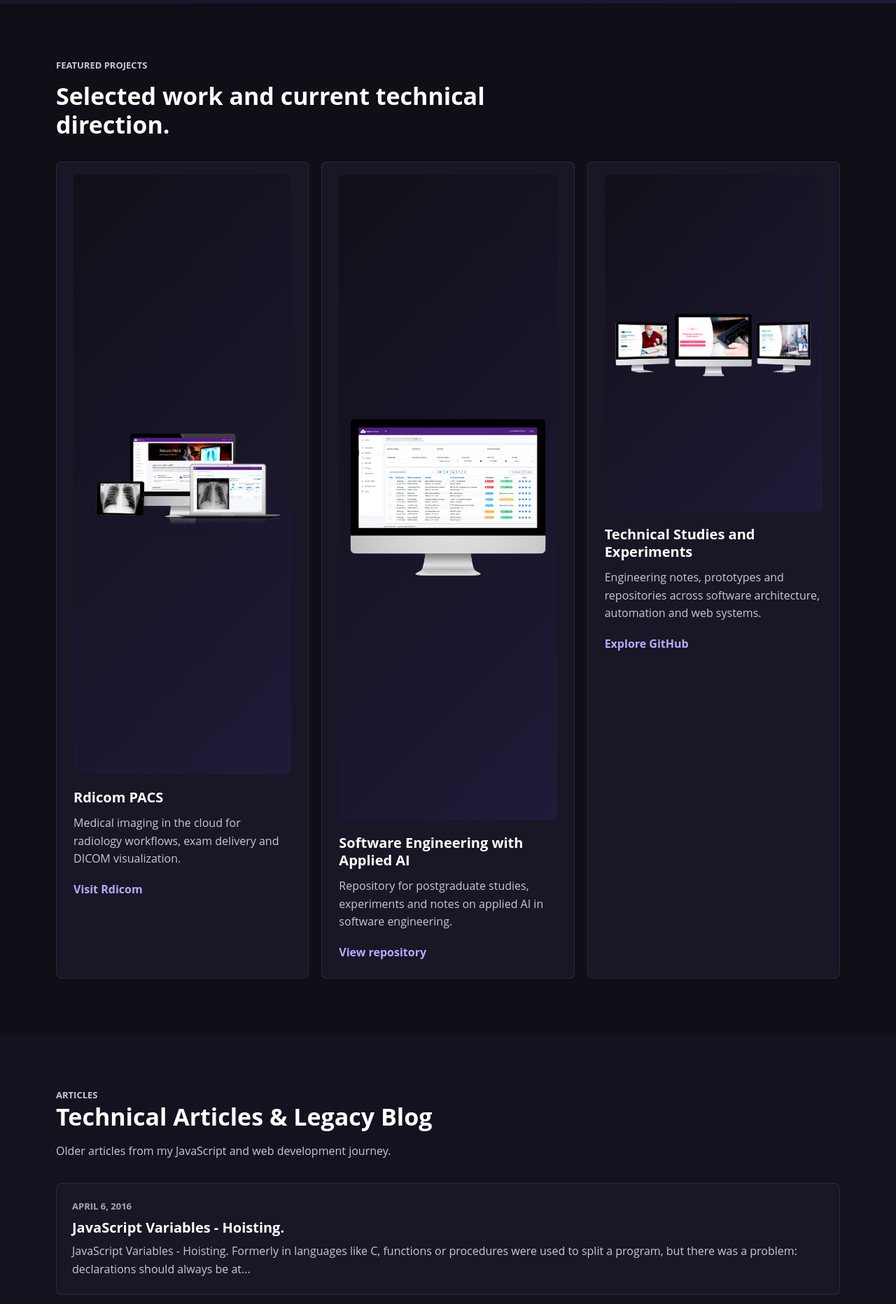
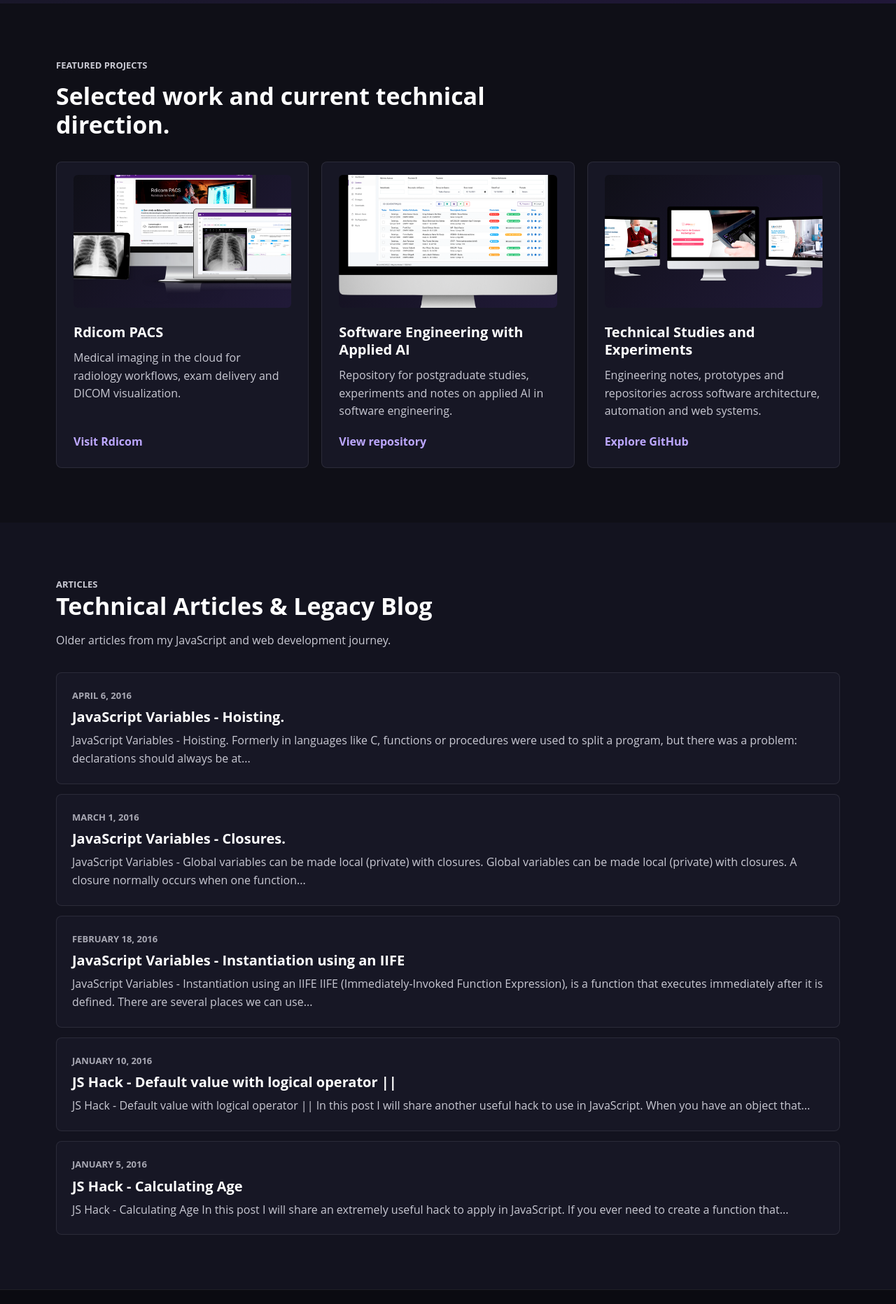
Before and after one commit to robsonfagundes/robsonfagundes.github.io, a Jekyll site: the page built from index.html, in a window 1280 px wide. Shown: the part 3447-5311 px from the top of the page at 70% size. Built offline with Jekyll 4.4.1, drawn with Linux system fonts in a browser that asks for light colours; nearby versions of some CDN libraries; some web fonts are replaced; the list of posts is cut into pages by our own code.

Commit message:
Fix featured project card media

```diff
--- a/css/main.sass
+++ b/css/main.sass
@@ -940,15 +940,15 @@
     font-weight: 700
 
 .portfolio-project
-  img
-    display: block
-    width: 100%
-    aspect-ratio: 16 / 9
-    object-fit: contain
-    margin: -6px 0 20px
-    border-radius: 6px
-    background: linear-gradient(135deg, rgba(15, 15, 23, 0.94), rgba(68, 37, 125, 0.22))
+  display: flex
+  min-height: 0
+  flex-direction: column
+  h3
+    margin-top: 0
+  p
+    flex: 1
   a
+    align-self: flex-start
     display: inline-block
     margin-top: 18px
     color: #bca7ff
@@ -958,6 +958,37 @@
     &:focus
       color: #ffffff
       text-decoration: underline
+
+.portfolio-project-media
+  position: relative
+  overflow: hidden
+  height: 190px
+  margin: -6px 0 22px
+  border-radius: 6px
+  background: linear-gradient(135deg, rgba(15, 15, 23, 0.94), rgba(68, 37, 125, 0.22))
+  img
+    position: absolute
+    display: block
+    max-width: none
+    height: auto
+
+.portfolio-project-media-pacs img
+  left: 50%
+  bottom: 6px
+  width: 138%
+  transform: translateX(-50%)
+
+.portfolio-project-media-exams img
+  left: 50%
+  bottom: -26px
+  width: 112%
+  transform: translateX(-50%)
+
+.portfolio-project-media-portal img
+  left: 50%
+  top: 50%
+  width: 120%
+  transform: translate(-50%, -50%)
 
 .portfolio-articles-heading
   max-width: none
--- a/index.html
+++ b/index.html
@@ -156,19 +156,25 @@
       </div>
       <div class="portfolio-project-grid">
         <article class="portfolio-project">
-          <img src="{{ "/assets/images/portfolio/rdicom-pacs-imac.png" | prepend: site.baseurl }}" alt="Rdicom PACS medical imaging platform preview" width="1600" height="857" loading="lazy">
+          <div class="portfolio-project-media portfolio-project-media-pacs">
+            <img src="{{ "/assets/images/portfolio/rdicom-pacs-imac.png" | prepend: site.baseurl }}" alt="Rdicom PACS medical imaging platform preview" width="1600" height="857" loading="lazy">
+          </div>
           <h3>Rdicom PACS</h3>
           <p>Medical imaging in the cloud for radiology workflows, exam delivery and DICOM visualization.</p>
           <a href="{{ site.rdicom_url }}">Visit Rdicom</a>
         </article>
         <article class="portfolio-project">
-          <img src="{{ "/assets/images/portfolio/rdicom-exames-imac.png" | prepend: site.baseurl }}" alt="Rdicom medical exams management interface preview" width="1200" height="922" loading="lazy">
+          <div class="portfolio-project-media portfolio-project-media-exams">
+            <img src="{{ "/assets/images/portfolio/rdicom-exames-imac.png" | prepend: site.baseurl }}" alt="Rdicom medical exams management interface preview" width="1200" height="922" loading="lazy">
+          </div>
           <h3>Software Engineering with Applied AI</h3>
           <p>Repository for postgraduate studies, experiments and notes on applied AI in software engineering.</p>
           <a href="https://github.com/robsonfagundes/engenharia-de-software-com-ia-aplicada-">View repository</a>
         </article>
         <article class="portfolio-project">
-          <img src="{{ "/assets/images/portfolio/rdicom-portal-imac.png" | prepend: site.baseurl }}" alt="Rdicom portal for exam delivery and medical results preview" width="1400" height="481" loading="lazy">
+          <div class="portfolio-project-media portfolio-project-media-portal">
+            <img src="{{ "/assets/images/portfolio/rdicom-portal-imac.png" | prepend: site.baseurl }}" alt="Rdicom portal for exam delivery and medical results preview" width="1400" height="481" loading="lazy">
+          </div>
           <h3>Technical Studies and Experiments</h3>
           <p>Engineering notes, prototypes and repositories across software architecture, automation and web systems.</p>
           <a href="{{ site.github_url }}">Explore GitHub</a>
```
